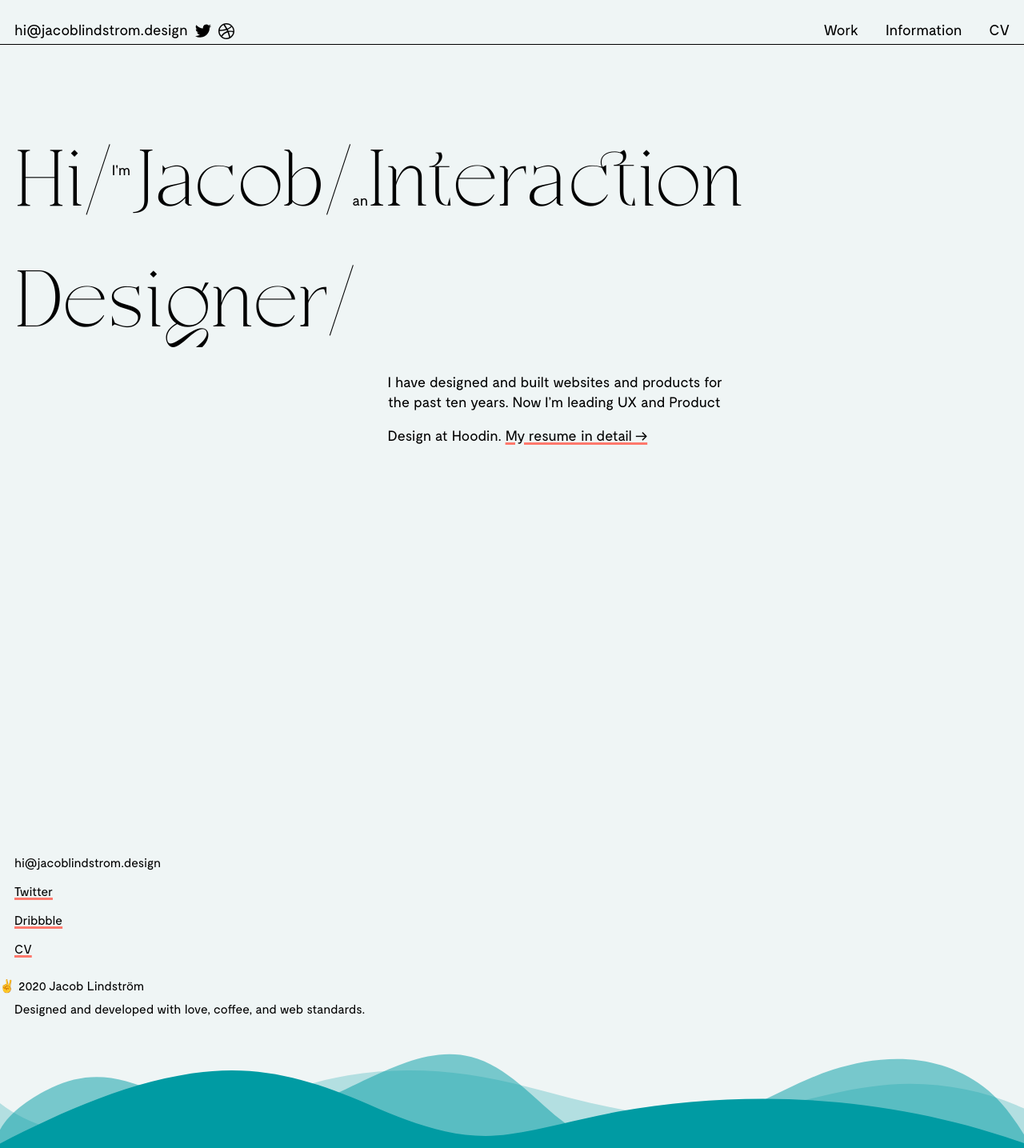
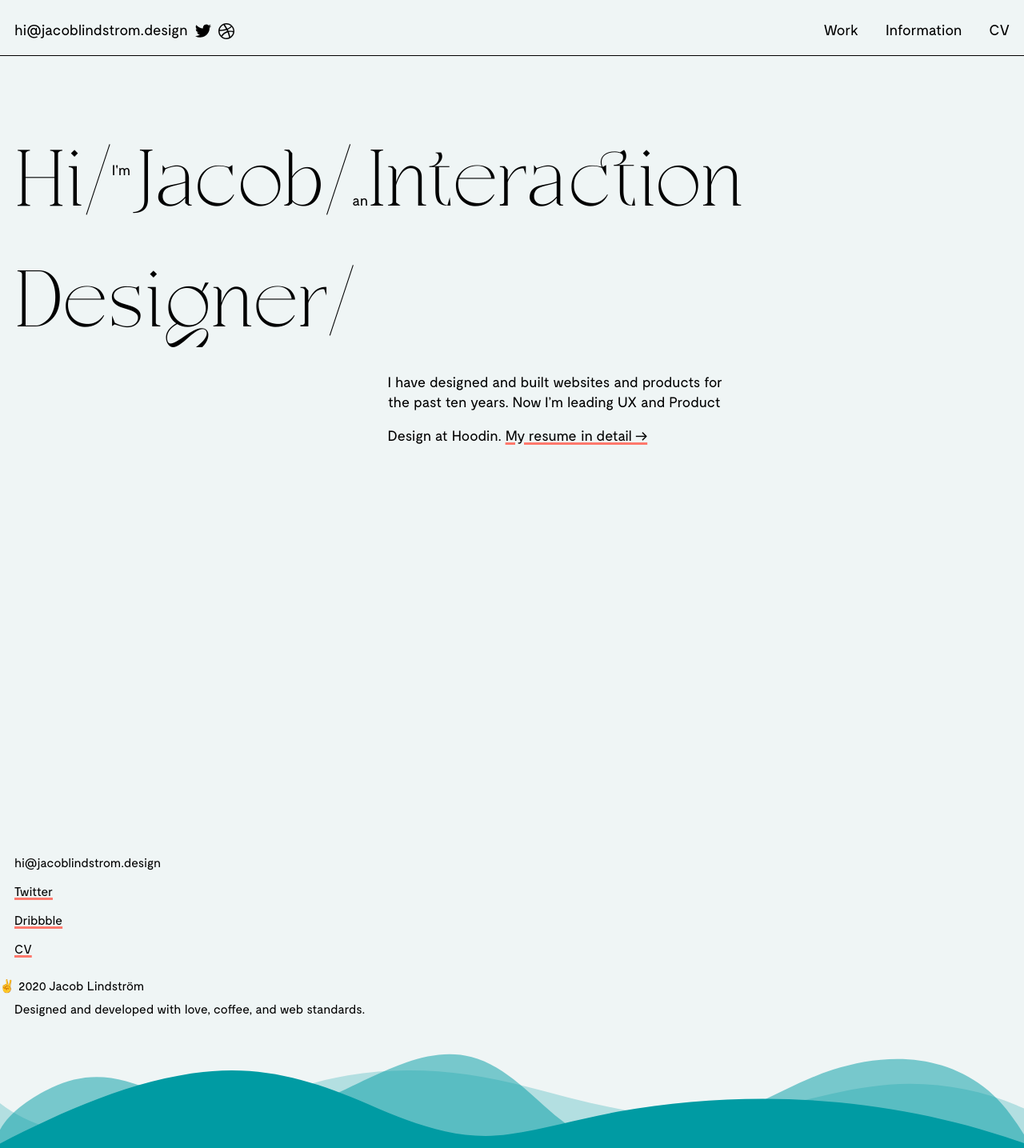
Before and after one commit to jacoblindstrm/jacoblindstrm.github.io, a Jekyll site: the page built from index.html, in a window 1280 px wide. Shown: the whole page at 80% size. Built offline with Jekyll 4.4.1, drawn with Linux system fonts in a browser that asks for light colours; comment, search, counter and statistics services are not loaded.

Commit message:
Update style.html

```diff
--- a/_includes/style.html
+++ b/_includes/style.html
@@ -216,7 +216,7 @@
     body > header {
         z-index: 100;
         width: 100%;
-        padding: 0 1rem;
+        padding: 0 1rem 0.8rem;
         margin: 1rem 0;
         border-bottom: 1px solid var(--color-base);
     }
```
